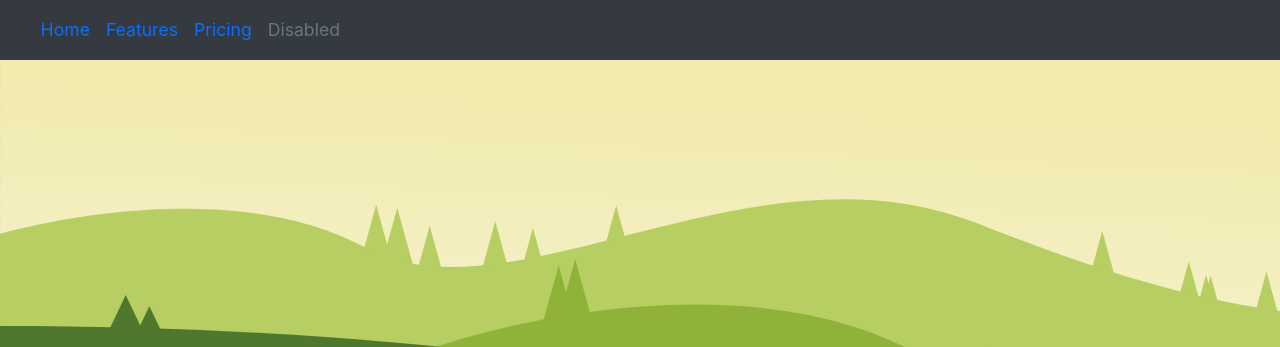
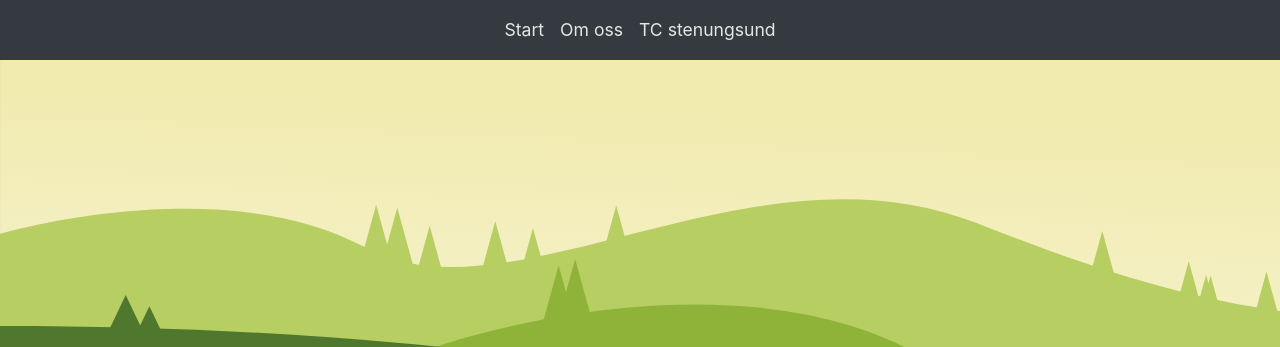
Before and after one commit to JoelBerglund05/varprojekt, a plain HTML site: page webbsite/index.html in a window 1280 px wide. Shown: the top 347 px of the page. Drawn offline with nearby package versions, Linux system fonts and the light colour scheme; files that its build step writes are made by us from their sources.

Commit message:
nav bar funkar nu

```diff
--- a/webbsite/css/layout.css
+++ b/webbsite/css/layout.css
@@ -17,3 +17,14 @@
   background-image: url(img/varlogofinal2-min.svg);
   scale: 2;
 }
+@media (min-width: 576px) {
+  .d-flex-nav {
+    display: flex;
+    justify-content: center;
+  }
+}
+@media (min-width: 767px) {
+  .d-flex-nav {
+    display: block;
+  }
+}
--- a/webbsite/index.html
+++ b/webbsite/index.html
@@ -19,33 +19,38 @@
   </head>
 
   <body class="bg-primary">
-    <nav class="navbar navbar-expand-lg bg-body-tertiary bg-dark sticky-top">
+    <nav class="navbar navbar-expand-lg bg-body-tertiary sticky-top bg-dark">
       <div class="container-fluid">
         <button
           class="navbar-toggler"
           type="button"
           data-bs-toggle="collapse"
-          data-bs-target="#navbarSupportedContent"
-          aria-controls="navbarSupportedContent"
+          data-bs-target="#navbarNav"
+          aria-controls="navbarNav"
           aria-expanded="false"
           aria-label="Toggle navigation"
         >
           <span class="navbar-toggler-icon"></span>
         </button>
-
-        <div class="collapse navbar-collapse" id="navbarNav">
+        <div class="collapse navbar-collapse d-flex-nav" id="navbarNav">
           <ul class="navbar-nav">
             <li class="nav-item">
-              <a class="nav-link active" aria-current="page" href="#">Home</a>
+              <a
+                class="nav-link text-white"
+                aria-current="page"
+                href="index.html"
+                >Start</a
+              >
             </li>
             <li class="nav-item">
-              <a class="nav-link" href="#">Features</a>
+              <a class="nav-link text-white" href="about.html">Om oss</a>
             </li>
             <li class="nav-item">
-              <a class="nav-link" href="#">Pricing</a>
-            </li>
-            <li class="nav-item">
-              <a class="nav-link disabled">Disabled</a>
+              <a
+                class="nav-link text-white"
+                href="https://app.tcstenungsund.se/themes/tcapp/images/tc-s-trans.svg"
+                >TC stenungsund</a
+              >
             </li>
           </ul>
         </div>
```
